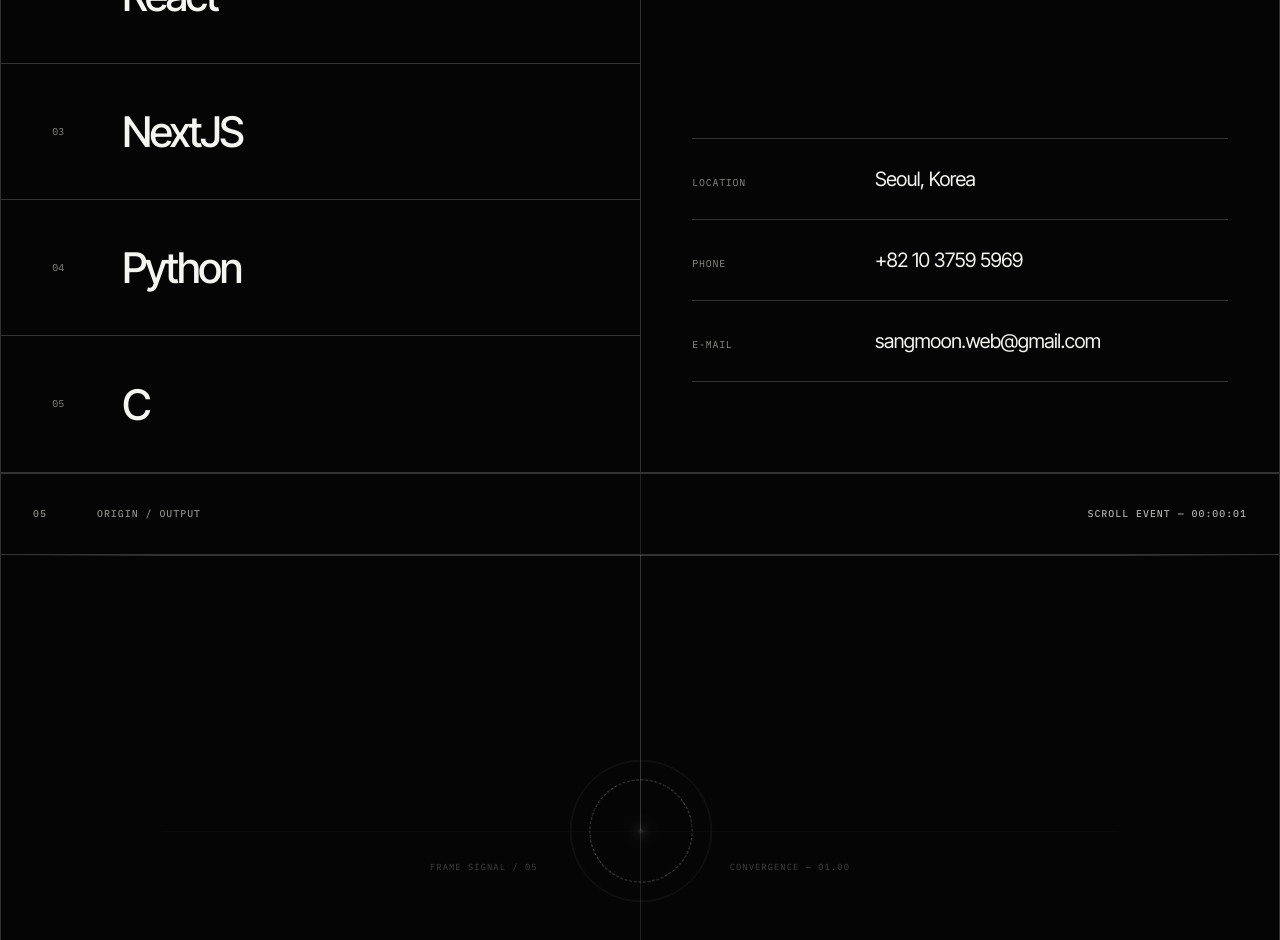
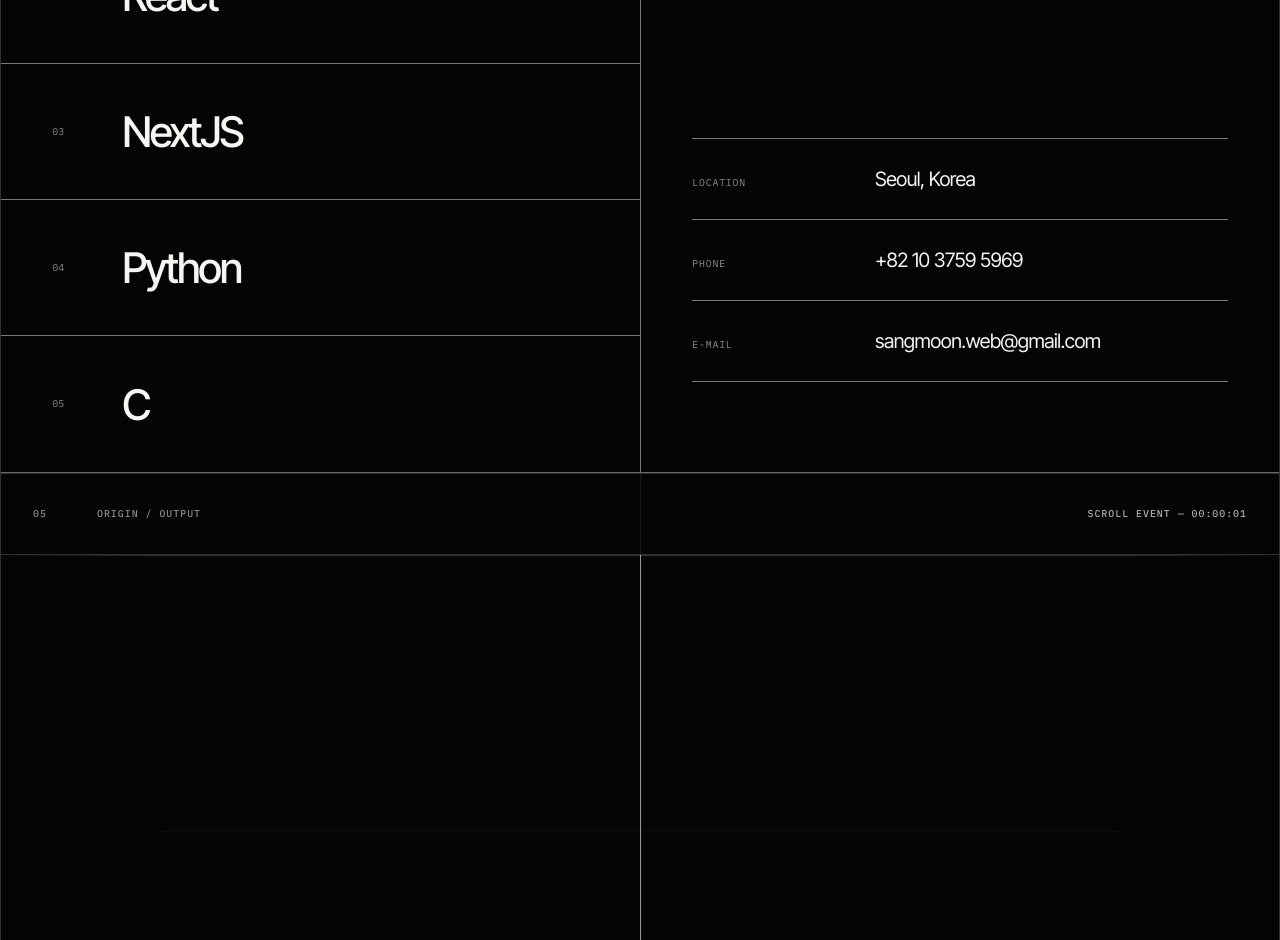
Before and after one commit to webmooncity/sangmoon-park-web, a React (Vite) app: page / in a window 1280 px wide. Shown: the part 1860-2800 px from the top of the page. Built offline with nearby package versions, Linux system fonts and the light colour scheme.

Commit message:
Replace moving beam with viewport frame glow

```diff
--- a/src/App.css
+++ b/src/App.css
@@ -7,37 +7,6 @@
   margin: 0 auto;
   border-inline: 1px solid var(--line);
   overflow: hidden;
-}
-
-.frame-runner {
-  position: absolute;
-  z-index: 4;
-  top: 0;
-  right: -2px;
-  width: 3px;
-  height: 112px;
-  border-radius: 2px;
-  background: linear-gradient(to bottom, transparent, white 38%, white 62%, transparent);
-  box-shadow:
-    0 0 5px rgba(255, 255, 255, 0.82),
-    0 0 13px rgba(255, 255, 255, 0.28);
-  opacity: 0;
-  pointer-events: none;
-}
-
-.frame-turn {
-  position: absolute;
-  z-index: 6;
-  bottom: -2px;
-  width: 96px;
-  height: 3px;
-  border-radius: 2px;
-  background: linear-gradient(90deg, transparent, white 40%, white 60%, transparent);
-  box-shadow:
-    0 0 5px rgba(255, 255, 255, 0.82),
-    0 0 13px rgba(255, 255, 255, 0.28);
-  opacity: 0;
-  pointer-events: none;
 }
 
 .site-header {
@@ -236,64 +205,14 @@
   overflow: hidden;
 }
 
-.profile-note .frame-runner {
-  right: auto;
-  left: -2px;
-}
-
 .profile-note p {
   margin: 0;
 }
 
 .details {
-  --detail-index-line: clamp(72px, calc(4vw + 48px), 112px);
   position: relative;
   display: grid;
   grid-template-columns: 1fr 1fr;
-}
-
-.details-signal {
-  position: absolute;
-  z-index: 5;
-  inset: 0;
-  overflow: hidden;
-  pointer-events: none;
-}
-
-.details-signal-index,
-.details-signal-bridge,
-.details-signal-drop {
-  position: absolute;
-  display: block;
-  border-radius: 2px;
-  background: linear-gradient(90deg, transparent, white 40%, white 60%, transparent);
-  box-shadow: 0 0 9px rgba(255, 255, 255, 0.32);
-  opacity: 0;
-}
-
-.details-signal-index,
-.details-signal-drop {
-  top: 0;
-  width: 3px;
-  background: linear-gradient(to bottom, transparent, white 40%, white 60%, transparent);
-}
-
-.details-signal-index {
-  left: calc(var(--detail-index-line) - 1px);
-  height: 44px;
-}
-
-.details-signal-bridge {
-  top: 90px;
-  left: var(--detail-index-line);
-  width: 96px;
-  height: 3px;
-}
-
-.details-signal-drop {
-  top: 92px;
-  left: calc(50% - 1px);
-  height: 112px;
 }
 
 .detail-block {
@@ -429,6 +348,8 @@
 
 .singularity {
   position: relative;
+  view-timeline-name: --singularity-view;
+  view-timeline-axis: block;
   min-height: 150svh;
   overflow: hidden;
   border-top: 1px solid var(--line);
@@ -502,22 +423,6 @@
   right: 12.5%;
   left: 12.5%;
   height: 1px;
-}
-
-.impact-line {
-  position: absolute;
-  z-index: 2;
-  background: rgba(255, 255, 255, 0.86);
-  box-shadow: 0 0 7px rgba(255, 255, 255, 0.24);
-}
-
-.impact-drop {
-  top: 0;
-  left: 50%;
-  width: 1px;
-  height: 42%;
-  transform: scaleY(0);
-  transform-origin: top;
 }
 
 .impact-node,
@@ -677,52 +582,72 @@
 }
 
 @supports (animation-timeline: view()) {
-  .impact-drop {
-    animation: impact-drop-in linear both;
+  .hero,
+  .hero-index,
+  .scroll-cue,
+  .profile,
+  .section-label,
+  .profile-note,
+  .detail-block + .detail-block,
+  .detail-heading,
+  .stack-list li,
+  .contact-row,
+  .singularity,
+  .singularity-topline,
+  footer {
+    animation: frame-border-glow linear both;
     animation-timeline: view();
-    animation-range: entry 0% cover 68%;
+    animation-range: entry 0% exit 100%;
+  }
+
+  .hero::after,
+  .singularity-topline::after,
+  .impact-guide-vertical {
+    animation: frame-background-glow linear both;
+    animation-timeline: view();
+    animation-range: entry 0% exit 100%;
   }
 
   .impact-halo {
     animation: impact-halo-in linear both;
-    animation-timeline: view();
-    animation-range: entry 0% cover 68%;
+    animation-timeline: --singularity-view;
+    animation-range: entry 0% exit 58%;
   }
 
   .impact-flash {
     animation: impact-flash-in linear both;
-    animation-timeline: view();
-    animation-range: entry 0% cover 68%;
+    animation-timeline: --singularity-view;
+    animation-range: entry 0% exit 58%;
   }
 
   .impact-guide-horizontal {
     animation: impact-axis-pulse linear both;
-    animation-timeline: view();
-    animation-range: entry 0% cover 68%;
+    animation-timeline: --singularity-view;
+    animation-range: entry 0% exit 58%;
   }
 
   .impact-ring-outer {
     animation: impact-ring-outer-in linear both;
-    animation-timeline: view();
-    animation-range: entry 0% cover 68%;
+    animation-timeline: --singularity-view;
+    animation-range: entry 0% exit 58%;
   }
 
   .impact-ring-inner {
     animation: impact-ring-inner-in linear both;
-    animation-timeline: view();
-    animation-range: entry 0% cover 68%;
+    animation-timeline: --singularity-view;
+    animation-range: entry 0% exit 58%;
   }
 
   .impact-core {
     animation: impact-core-in linear both;
-    animation-timeline: view();
-    animation-range: entry 0% cover 68%;
+    animation-timeline: --singularity-view;
+    animation-range: entry 0% exit 58%;
   }
 
   .impact-readout {
     animation: impact-readout-in linear both;
-    animation-timeline: view();
-    animation-range: entry 0% cover 68%;
+    animation-timeline: --singularity-view;
+    animation-range: entry 0% exit 58%;
   }
 
   .finale-copy h2 {
@@ -732,85 +657,14 @@
   }
 }
 
-@supports (animation-timeline: scroll()) {
-  .frame-runner-hero {
-    animation: hero-frame-flow linear both;
-    animation-timeline: scroll(root);
-  }
-
-  .frame-runner-profile {
-    animation: profile-frame-flow linear both;
-    animation-timeline: scroll(root);
-  }
-
-  .frame-turn-hero {
-    animation: hero-turn-flow linear both;
-    animation-timeline: scroll(root);
-  }
-
-  .frame-turn-profile {
-    animation: profile-turn-flow linear both;
-    animation-timeline: scroll(root);
-  }
-
-  .details-signal-index { animation: details-index-flow linear both; animation-timeline: scroll(root); }
-  .details-signal-bridge { animation: details-bridge-flow linear both; animation-timeline: scroll(root); }
-  .details-signal-drop { animation: details-drop-flow linear both; animation-timeline: scroll(root); }
+@keyframes frame-border-glow {
+  0%, 100% { border-color: rgba(245, 245, 242, 0.11); }
+  34%, 66% { border-color: rgba(255, 255, 255, 0.46); }
 }
 
-@keyframes hero-frame-flow {
-  0% { top: -112px; opacity: 0; }
-  2% { opacity: 1; }
-  16% { top: calc(100% - 112px); opacity: 0.98; }
-  21%, 100% { top: 100%; opacity: 0; }
-}
-
-@keyframes hero-turn-flow {
-  0%, 13% { left: calc(12.5% - 48px); opacity: 0; }
-  15% { opacity: 0.98; }
-  20% { left: calc(72% - 48px); opacity: 0.96; }
-  23%, 100% { left: 72%; opacity: 0; }
-}
-
-@keyframes profile-frame-flow {
-  0%, 17% { top: -112px; opacity: 0; }
-  20% { opacity: 0.98; }
-  40% { top: calc(100% - 112px); opacity: 0.96; }
-  45%, 100% { top: 100%; opacity: 0; }
-}
-
-@keyframes profile-turn-flow {
-  0%, 37% { left: calc(72% - 48px); opacity: 0; }
-  40% { opacity: 0.98; }
-  48% { left: calc(clamp(72px, calc(4vw + 48px), 112px) - 48px); opacity: 0.96; }
-  52%, 100% { left: calc(clamp(72px, calc(4vw + 48px), 112px) - 96px); opacity: 0; }
-}
-
-@keyframes details-index-flow {
-  0%, 45% { top: -44px; opacity: 0; }
-  48% { opacity: 0.98; }
-  52% { top: 48px; opacity: 0.94; }
-  55%, 100% { top: 92px; opacity: 0; }
-}
-
-@keyframes details-bridge-flow {
-  0%, 50% { left: var(--detail-index-line); opacity: 0; }
-  53% { opacity: 0.98; }
-  58% { left: calc(50% - 96px); opacity: 0.94; }
-  61%, 100% { left: 50%; opacity: 0; }
-}
-
-@keyframes details-drop-flow {
-  0%, 56% { top: -20px; opacity: 0; }
-  59% { top: 92px; opacity: 0.98; }
-  69% { top: calc(100% - 112px); opacity: 0.96; }
-  74%, 100% { top: 100%; opacity: 0; }
-}
-
-@keyframes impact-drop-in {
-  0%, 14% { transform: scaleY(0); opacity: 0; }
-  38%, 72% { transform: scaleY(1); opacity: 0.9; }
-  92%, 100% { transform: scaleY(1); opacity: 0.12; }
+@keyframes frame-background-glow {
+  0%, 100% { background-color: rgba(245, 245, 242, 0.1); opacity: 0.3; }
+  34%, 66% { background-color: rgba(255, 255, 255, 0.64); opacity: 0.92; }
 }
 
 @keyframes impact-core-in {
@@ -890,14 +744,6 @@
 
   .details {
     grid-template-columns: 1fr;
-  }
-
-  .details-signal {
-    display: none;
-  }
-
-  .frame-turn {
-    display: none;
   }
 
   .detail-block + .detail-block {
--- a/src/App.tsx
+++ b/src/App.tsx
@@ -15,10 +15,7 @@
       </header>
 
       <section className="hero" id="top" aria-labelledby="hero-title">
-        <span className="frame-turn frame-turn-hero" aria-hidden="true" />
-
         <div className="hero-index" aria-hidden="true">
-          <span className="frame-runner frame-runner-hero" />
           <span>01</span>
           <span>DEVELOPER / 2026</span>
         </div>
@@ -41,8 +38,6 @@
       </section>
 
       <section className="profile" id="profile" aria-labelledby="profile-title">
-        <span className="frame-turn frame-turn-profile" aria-hidden="true" />
-
         <div className="section-label">
           <span>02</span>
           <p>PROFILE</p>
@@ -59,7 +54,6 @@
         </div>
 
         <div className="profile-note">
-          <span className="frame-runner frame-runner-profile" aria-hidden="true" />
           <p>
             Thoughtful code. Precise interaction.
             <br />
@@ -69,12 +63,6 @@
       </section>
 
       <section className="details" aria-label="Skills and contact information">
-        <div className="details-signal" aria-hidden="true">
-          <span className="details-signal-index" />
-          <span className="details-signal-bridge" />
-          <span className="details-signal-drop" />
-        </div>
-
         <article className="detail-block stack-block">
           <div className="detail-heading">
             <span>03</span>
@@ -122,7 +110,6 @@
         <div className="impact-field" aria-hidden="true">
           <span className="impact-guide impact-guide-vertical" />
           <span className="impact-guide impact-guide-horizontal" />
-          <span className="impact-line impact-drop" />
 
           <div className="impact-node">
             <span className="impact-flash" />
```
